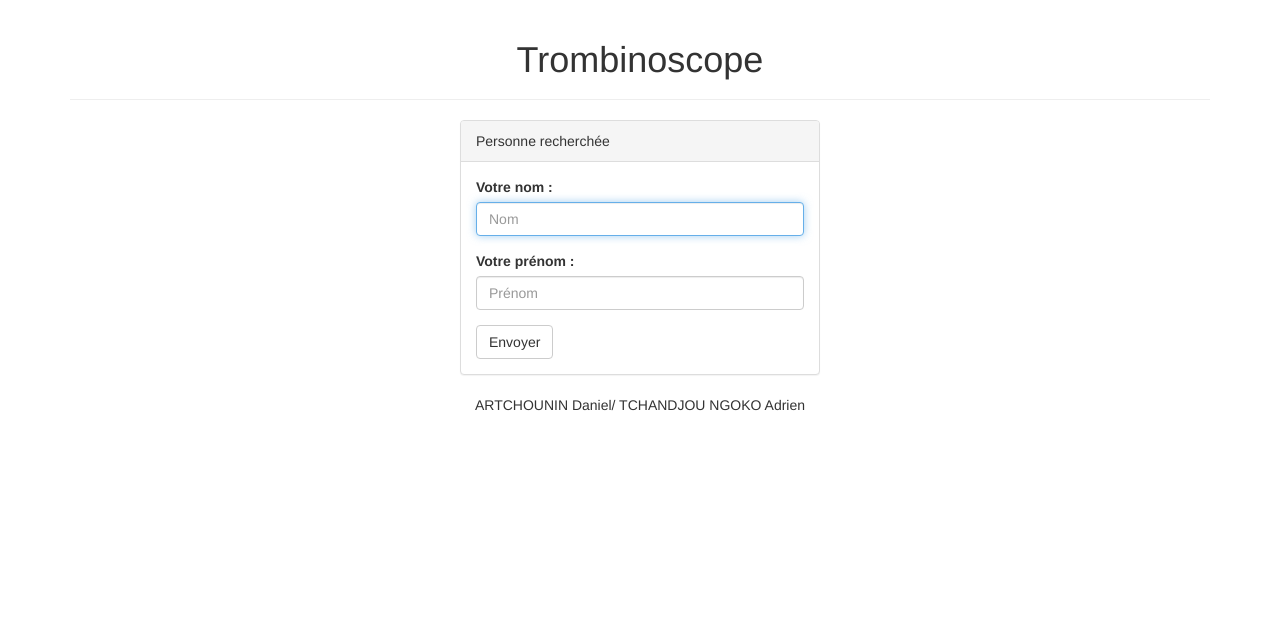
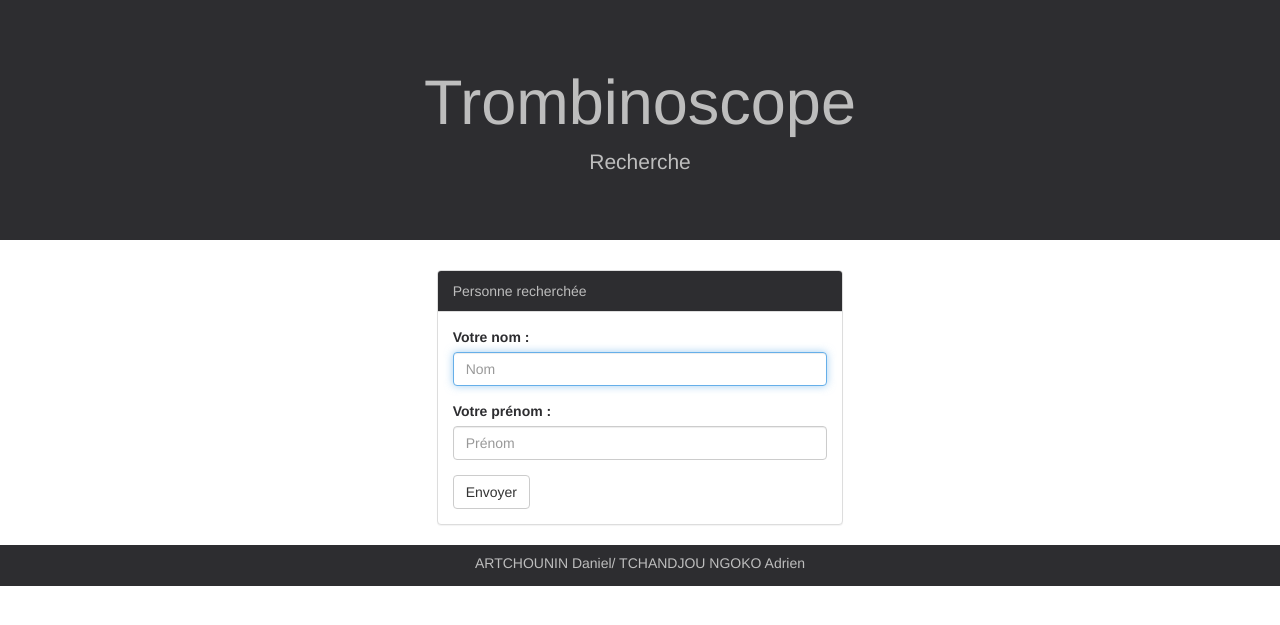
Before and after one commit to atchandj/sr03_projet1, a PHP site: page / in a window 1280 px wide. Shown: the top 625 px of the page. Run offline with PHP 8.4, Linux system fonts and the light colour scheme; some libraries are stand-ins or nearby versions.

Commit message:
Amélioration du header et du footer.

```diff
--- a/header.php
+++ b/header.php
@@ -1,3 +1,15 @@
-<header class="text-center page-header">
-	<h1>Trombinoscope</h1>
-</header>
+<style>
+.jumbotron{
+    background-color: #2d2d30;
+    color: #bdbdbd;
+}
+</style>
+
+<?php
+	function displayHeader($subTitle){
+		echo("<header class=\"jumbotron text-center\">");
+		echo("<h1>Trombinoscope</h1>");
+		echo("<p>".$subTitle."</p>");
+		echo("</header>");
+	}
+?>
--- a/index.php
+++ b/index.php
@@ -10,8 +10,11 @@
 		<script src="bootstrap/js/bootstrap.min.js"></script>
 	</head>
 	<body>
-		<div class="container">
-			<?php include("./header.php"); ?>
+		<div class="fluid-container">
+			<?php
+				include("./header.php");
+				displayHeader("Recherche");
+			?>
 			<section>
 				<?php
 					$surname = empty($_GET['surname'])?"":htmlspecialchars($_GET['surname']);
@@ -21,7 +24,7 @@
 					<div class="row">
 						<div class="col-md-4 col-lg-offset-4 " >
 							<div class="panel panel-default">
-							  	<div class="panel-heading">Personne recherchée</div>
+							  	<div class="panel-heading" id="panel-heading-custom">Personne recherchée</div>
 							  	<div class="panel-body">
 									<div class="form-group">
 										<label for="nom">Votre nom : </label>
@@ -41,6 +44,7 @@
 				</form>
 			</section>
 		<?php include("./footer.php"); ?>
+	</div>
 		<script src="form.js"></script>
 	</body>
 </html>
--- a/style.css
+++ b/style.css
@@ -10,3 +10,20 @@ img{
 	width: 150px;
 	margin: 0 auto;
 }
+
+section{
+	background: #;
+	color: #2d2d30;
+}
+
+footer{
+	padding-bottom: 3px;
+	padding-top: 8px;
+	background: #2d2d30;
+	color: #bdbdbd;
+}
+
+#panel-heading-custom{
+	background: #2d2d30;
+	color: #bdbdbd;
+}
```
Also changed, not shown: result.php (+5 -2 lines).
